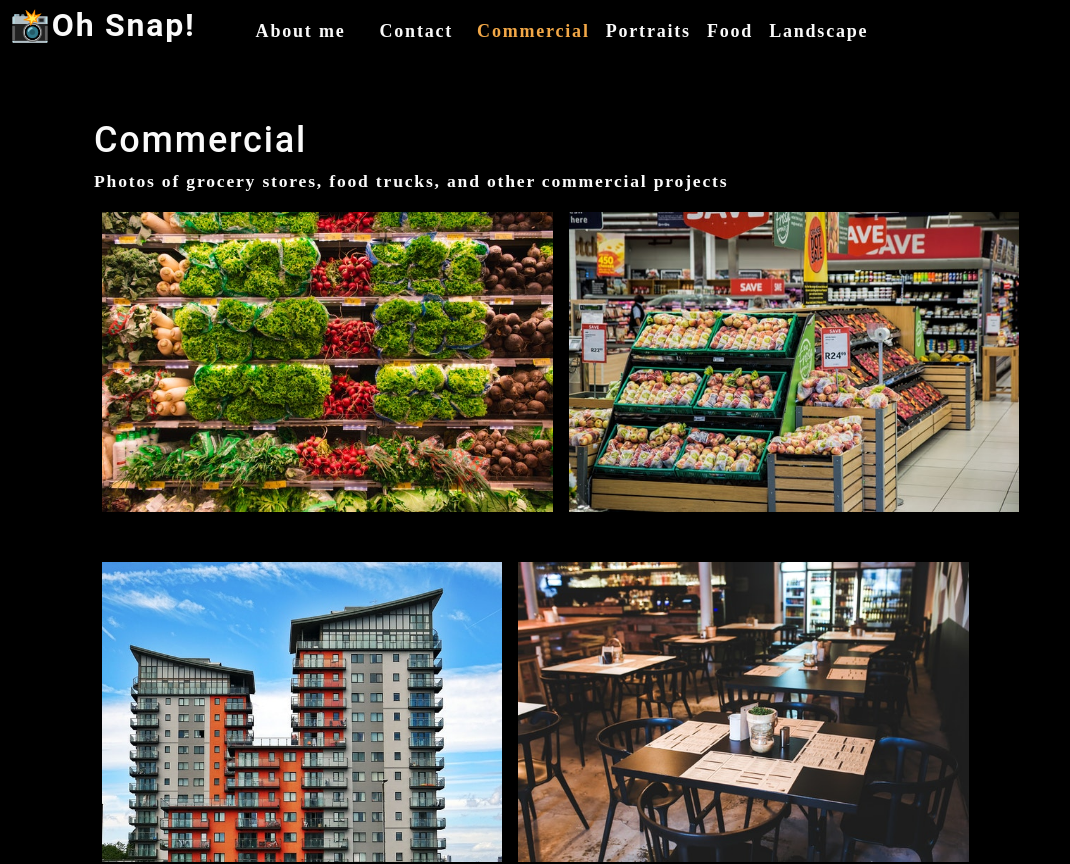
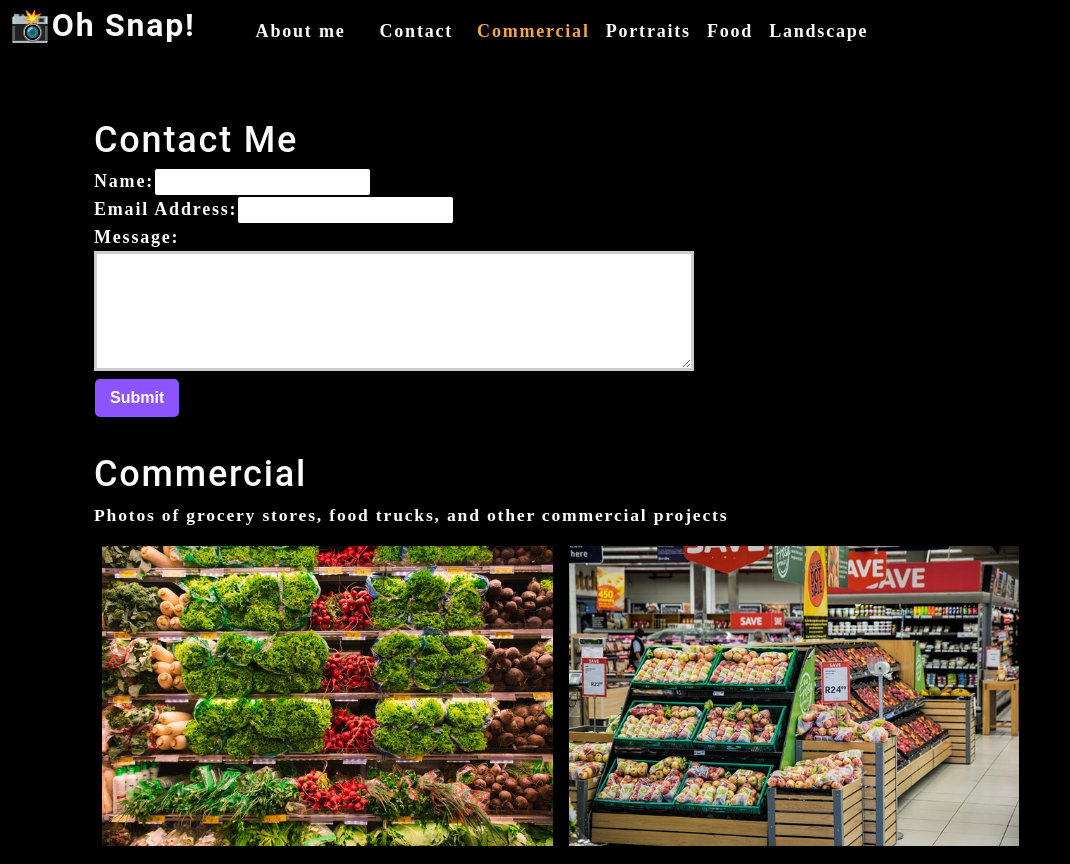
Before and after one commit to Clu-Codes/Photo-Port, a React (Create React App) app: page / in a window 1280 px wide. Shown: the top 864 px of the page, without its empty margins (0-1070 px from the left). Built offline with nearby package versions, Linux system fonts and the light colour scheme.

Commit message:
created the contact form and added event listeners to analyze and submit form data

```diff
--- a/src/App.js
+++ b/src/App.js
@@ -2,6 +2,7 @@
 import About from './components/About';
 import Nav from './components/Nav';
 import Gallery from './components/Gallery';
+import ContactForm from './components/Contact';
 import './App.css';
 
 function App() {
@@ -24,6 +25,7 @@
         currentCategory={currentCategory}
       ></Nav>
       <main>
+        <ContactForm></ContactForm>
         <Gallery currentCategory={currentCategory}></Gallery>
         <About></About>
       </main>
--- /dev/null
+++ b/src/components/Contact/index.js
@@ -0,0 +1,39 @@
+import React, { useState } from 'react';
+
+function ContactForm() {
+    const [ formState, setFormState ] = useState({ name: '', email: '', message: '' });
+    const { name, email, message } = formState;
+
+    function handleChange(e) {
+        // spread operator is used here to retain the other key-value pairs in this object - we're using '[e.target.name] to dynamically add the name of the input element based on the current one being selected by the user
+        setFormState({...formState, [e.target.name]: e.target.value })
+    }
+
+    function handleSubmit(e) {
+        e.preventDefault();
+        console.log(formState);
+    }
+
+    return(
+        <section>
+            <h1>Contact Me</h1>
+            <form id='contact-form' onSubmit={handleSubmit}>
+                <div>
+                    <label htmlFor='name'>Name:</label>
+                    <input type='text' name='name' defaultValue={name} onChange={handleChange}/>
+                </div>
+                <div>
+                    <label htmlFor='email'>Email Address:</label>
+                    <input type='email' name='email' defaultValue={email} onChange={handleChange}/>
+                </div>
+                <div>
+                    <label htmlFor='message'>Message:</label>
+                    <textarea type='message' rows='5' defaultValue={message} onChange={handleChange}/>
+                </div>
+                <button type='submit'>Submit</button>
+            </form>
+        </section>
+    );
+}
+
+export default ContactForm;
```
